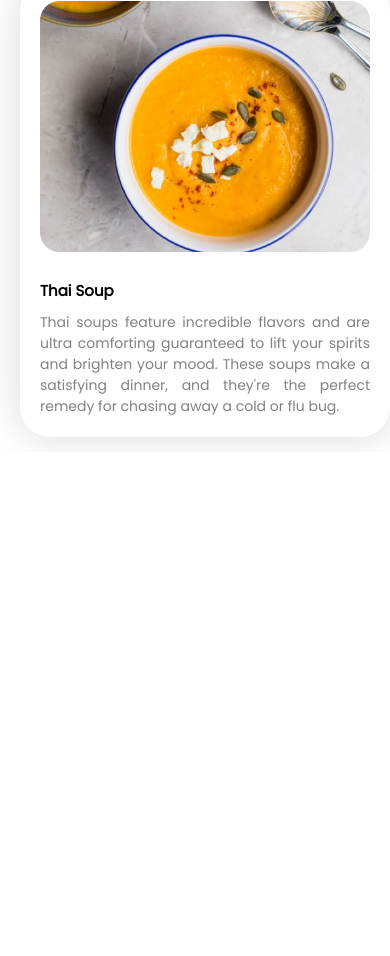
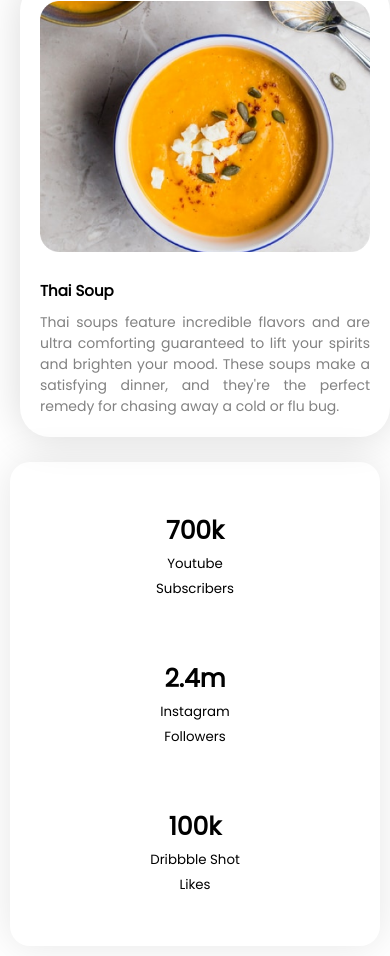
Before and after one commit to xxxxxxRIFATxxxxxx/food-network, a plain HTML site: page index.html in a window 390 px wide. Shown: the part 2584-3540 px from the top of the page. Before the commit the page ends 3036 px from the top, so only its background shows below. Drawn offline with Linux system fonts and the light colour scheme.

Commit message:
Subscribers Section  Done

```diff
--- a/index.html
+++ b/index.html
@@ -129,6 +129,29 @@
                 </div>
             </div>
         </section>
+
+        <!-- Subscribers -->
+        <section class="subscribers container">
+            <!-- Card -->
+            <div class="card">
+                <div class="card-body">
+                    <div>
+                        <h2>700k</h2>
+                        <small>Youtube Subscribers</small>
+                    </div>
+
+                    <div>
+                        <h2>2.4m</h2>
+                        <small>Instagram Followers</small>
+                    </div>
+
+                    <div>
+                        <h2>100k</h2>
+                        <small>Dribbble Shot Likes</small>
+                    </div>
+                </div>
+            </div>
+        </section>
     </main>
 
     <!-- Footer -->
--- a/styles/main.css
+++ b/styles/main.css
@@ -194,12 +194,12 @@ header img {
     margin-right: auto;
 }
 
-.card-container {
+.recipies .card-container {
     display: flex;
     margin-top: 40px;
 }
 
-.card {
+.recipies .card {
     transition: 0.3s;
     padding: 20px;
     box-shadow: 0px 0px 40px rgba(0, 0, 0, 0.15);
@@ -208,32 +208,32 @@ header img {
     margin: 20px 10px;
 }
 
-.card img {
+.recipies .card img {
     width: 100%;
 }
 
-.card:hover {
+.recipies .card:hover {
     box-shadow: 0 8px 16px 0 rgba(0,0,0,0.2);
     cursor: pointer;
 }
 
-.card-body {
+.recipies .card-body {
     padding-top: 20px;
 }
 
-.card-body p {
+.recipies .card-body p {
     text-align: justify;
     font-size: 14px;
     padding-top: 10px;
 }
 
 @media only screen and (max-width: 992px) {
-    .card-container {
+    .recipies .card-container {
         display: flex;
         flex-direction: column;
     }
 
-    .card {
+    .recipies .card {
         width: 100%;
         margin-bottom: 5px;
     }
@@ -244,3 +244,36 @@ header img {
         padding: 0 10px;
     }
 }
+
+/* Subscribers */
+.subscribers .card {
+    transition: 0.3s;
+    padding: 20px;
+    box-shadow: 0px 0px 40px rgba(0, 0, 0, 0.1);
+    border-radius: 20px;
+    width: 100%;
+}
+
+.subscribers .card:hover {
+    box-shadow: 0 8px 16px 0 rgba(0,0,0,0.2);
+    cursor: pointer;
+}
+
+.subscribers .card-body {
+    display: flex;
+    justify-content: center;
+    align-items: center;
+}
+
+.subscribers .card-body div {
+    width: 33.33%;
+    text-align: center;
+    padding: 30px 0;
+}
+
+@media only screen and (max-width: 992px) {
+    .subscribers .card-body {
+        display: flex;
+        flex-direction: column;
+    }
+}
```
